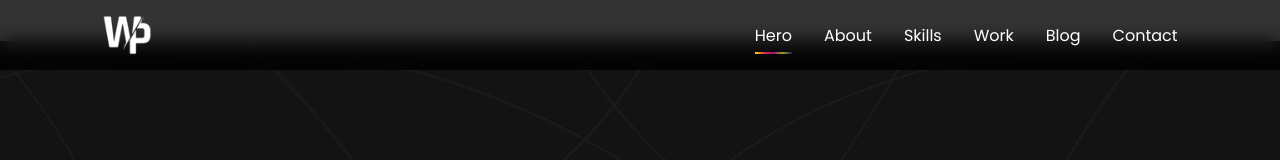
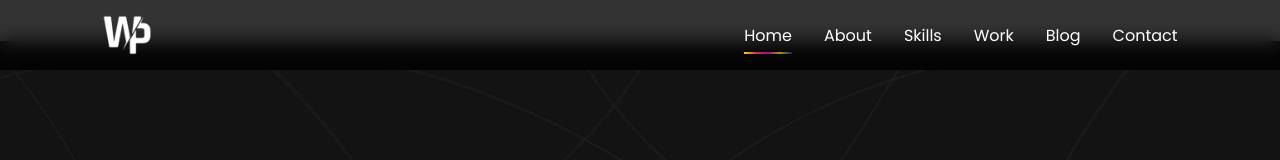
Before and after one commit to driggy769/portfolio-react, a React (Vite) app in the folder portfolio-react/: page / in a window 1280 px wide. Shown: the top 160 px of the page. Built offline with nearby package versions, Linux system fonts and the light colour scheme; no server answers.

Commit message:
fixed the navbar to say Home not Hero

```diff
--- a/portfolio-react/src/components/Navbar.jsx
+++ b/portfolio-react/src/components/Navbar.jsx
@@ -3,9 +3,16 @@ import { useLocation, useNavigate } from "react-router-dom";
 import "./Navbar.css";
 
 /* =========================
-   NAV SECTIONS
+   NAV SECTIONS (ID + LABEL)
 ========================= */
-const SECTIONS = ["hero", "about", "skills", "work", "blog", "contact"];
+const SECTIONS = [
+  { id: "hero", label: "Home" },
+  { id: "about", label: "About" },
+  { id: "skills", label: "Skills" },
+  { id: "work", label: "Work" },
+  { id: "blog", label: "Blog" },
+  { id: "contact", label: "Contact" },
+];
 
 /* =========================
    ROUTE → NAV MAP
@@ -25,7 +32,7 @@ function Navbar() {
   const isHome = location.pathname === "/";
 
   /* =========================
-     SCROLL HANDLER (NO HASH)
+     SCROLL HANDLER
   ========================= */
   const scrollToSection = (id) => {
     closeMenu();
@@ -54,7 +61,10 @@ function Navbar() {
      ROUTE-BASED ACTIVE STATE
   ========================= */
   useEffect(() => {
-    if (isHome) return;
+    if (isHome) {
+      setActive(null);
+      return;
+    }
 
     const route = ROUTE_MAP.find((r) => r.match.test(location.pathname));
     setActive(route?.active ?? null);
@@ -66,7 +76,7 @@ function Navbar() {
   useEffect(() => {
     if (!isHome) return;
 
-    const sections = SECTIONS.map((id) => document.getElementById(id)).filter(
+    const sections = SECTIONS.map((s) => document.getElementById(s.id)).filter(
       Boolean
     );
 
@@ -104,13 +114,13 @@ function Navbar() {
 
       {/* LINKS */}
       <ul className={`nav-links ${open ? "active" : ""}`}>
-        {SECTIONS.map((id) => (
+        {SECTIONS.map(({ id, label }) => (
           <li key={id}>
             <button
               className={active === id ? "active" : ""}
               onClick={() => scrollToSection(id)}
             >
-              {id.charAt(0).toUpperCase() + id.slice(1)}
+              {label}
             </button>
           </li>
         ))}
--- a/portfolio-react/src/data/projects.js
+++ b/portfolio-react/src/data/projects.js
@@ -287,10 +287,10 @@ export const projects = [
     slug: "realm-twow-ambershire",
     title: "Realm TWOW Guild",
     category: "self",
-    thumb: "/images/work/portfolio-7.png",
+    thumb: "/images/work/project7/hero.png",
     intro: "A guide for my Turtle WoW guild, Realm.",
     imageClass: "left-pos",
-    heroImage: "/images/work/portfolio-7.png",
+    heroImage: "/images/work/project7/hero.png",
     liveDemo: "https://realm-twow.netlify.app/",
     gallery: [
       "/images/work/project7/1.png",
```
Also changed, not shown: portfolio-react/public/images/work/project7/hero.png (added).
